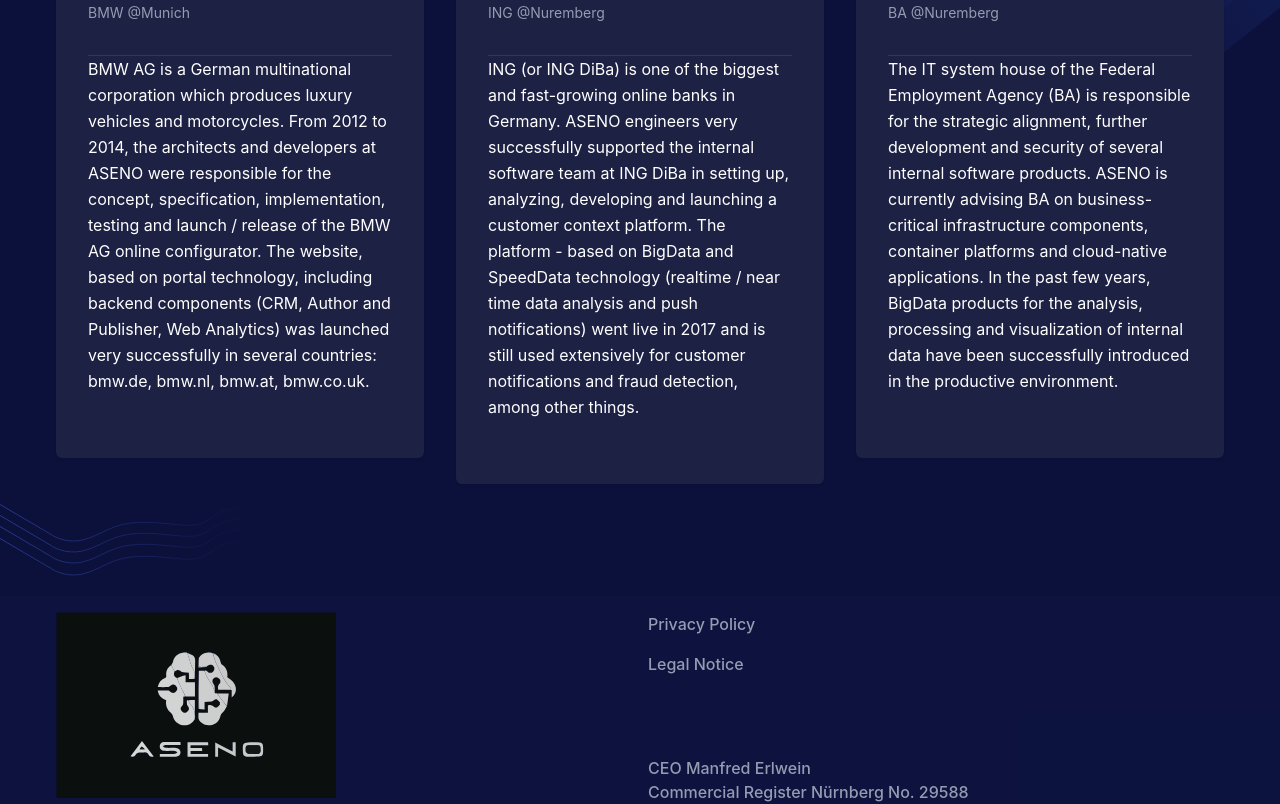
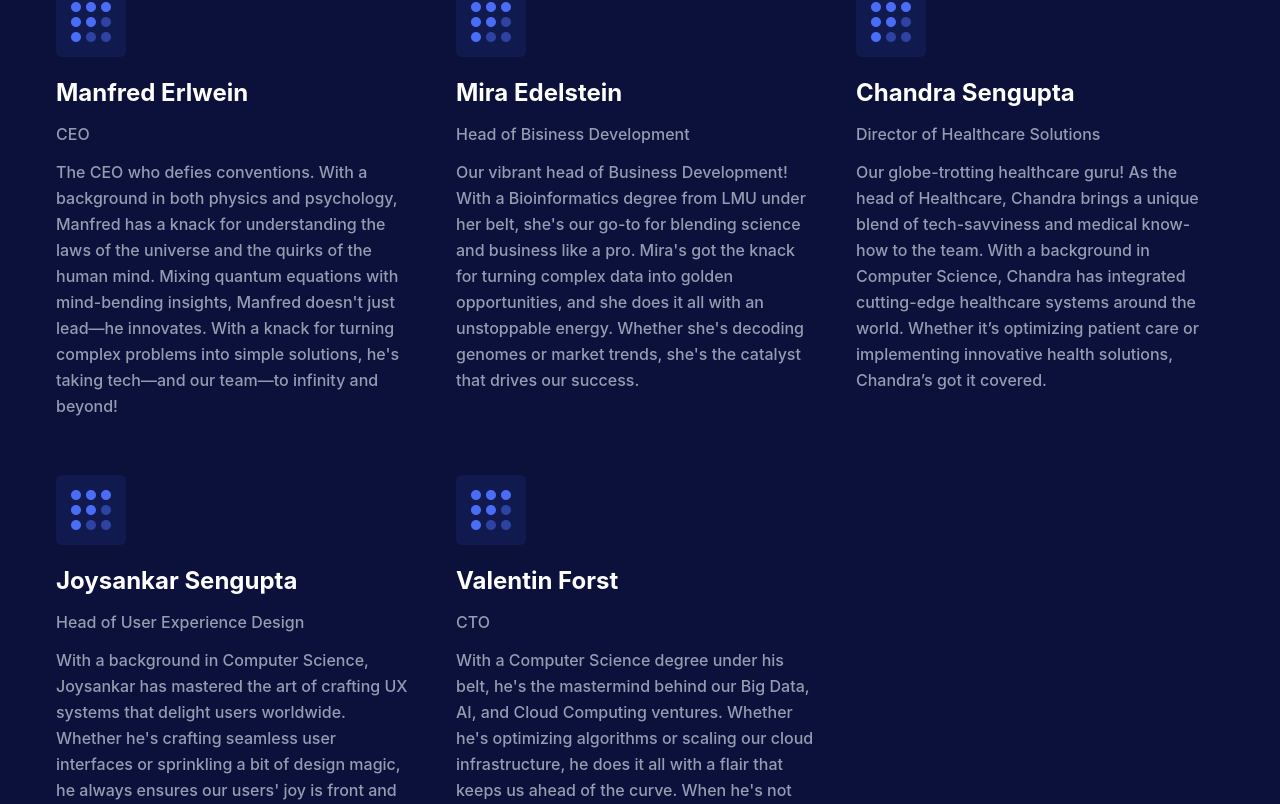
Before and after one commit to aseno-gmbh/aseno-gmbh.github.io, a Next.js app: page / in a window 1280 px wide. Shown: the part 2079-2883 px from the top of the page. Built offline with nearby package versions, Linux system fonts and the light colour scheme.

Commit message:
add team members

```diff
--- a/app/page.jsx
+++ b/app/page.jsx
@@ -1,7 +1,8 @@
 // import AboutSectionOne from "@/components/About/AboutSectionOne";
 // import AboutSectionTwo from "@/components/About/AboutSectionTwo";
 // import Blog from "@/components/Blog";
-// import Brands from "@/components/Brands";
+//import Brands from "@/components/Brands";
+import Team from "@/components/Team";
 // import Contact from "@/components/Contact";
 import Features from "@/components/Features";
 import Hero from "@/components/Hero";
@@ -21,7 +22,7 @@
       <Brands /> */}
       {/* <AboutSectionOne />
       <AboutSectionTwo /> */}
-
+      <Team />
       <Testimonials />
        {/*<Pricing />
       <Blog />
--- /dev/null
+++ b/components/Team/SingleMember.jsx
@@ -0,0 +1,23 @@
+const SingleMember = ({ member }) => {
+  const { icon, name, title, paragraph } = member;
+  return (
+    <div className="w-full">
+      <div className="wow fadeInUp" data-wow-delay=".15s">
+        <div className="mb-5 flex h-[70px] w-[70px] items-center justify-center rounded-md bg-primary bg-opacity-10 text-primary">
+          {icon}
+        </div>
+        <h3 className="mb-3 text-xl font-bold text-black dark:text-white sm:text-2xl lg:text-xl xl:text-2xl">
+          {name}
+        </h3>
+        <p className="mb-3 pr-[12px] text-base font-medium leading-relaxed text-body-color">
+          {title}
+        </p>
+        <p className="pr-[10px] text-base font-medium leading-relaxed text-body-color">
+          {paragraph}
+        </p>
+      </div>
+    </div>
+  );
+};
+
+export default SingleMember;
--- /dev/null
+++ b/components/Team/TeamData.jsx
@@ -0,0 +1,84 @@
+const teamData = [
+  {
+    id: 1,
+    icon: (
+      <svg width="40" height="40" viewBox="0 0 40 40" className="fill-current">
+        <path
+          opacity="0.5"
+          d="M20 30C22.75 30 25 32.25 25 35C25 37.75 22.75 40 20 40C17.25 40 15 37.75 15 35C15 32.25 17.25 30 20 30ZM35 30C37.75 30 40 32.25 40 35C40 37.75 37.75 40 35 40C32.25 40 30 37.75 30 35C30 32.25 32.25 30 35 30ZM35 15C37.75 15 40 17.25 40 20C40 22.75 37.75 25 35 25C32.25 25 30 22.75 30 20C30 17.25 32.25 15 35 15Z"
+        />
+        <path d="M20 15C22.75 15 25 17.25 25 20C25 22.75 22.75 25 20 25C17.25 25 15 22.75 15 20C15 17.25 17.25 15 20 15ZM20 0C22.75 0 25 2.25 25 5C25 7.75 22.75 10 20 10C17.25 10 15 7.75 15 5C15 2.25 17.25 0 20 0ZM5 30C7.75 30 10 32.25 10 35C10 37.75 7.75 40 5 40C2.25 40 0 37.75 0 35C0 32.25 2.25 30 5 30ZM5 15C7.75 15 10 17.25 10 20C10 22.75 7.75 25 5 25C2.25 25 0 22.75 0 20C0 17.25 2.25 15 5 15ZM5 0C7.75 0 10 2.25 10 5C10 7.75 7.75 10 5 10C2.25 10 0 7.75 0 5C0 2.25 2.25 0 5 0ZM35 0C37.75 0 40 2.25 40 5C40 7.75 37.75 10 35 10C32.25 10 30 7.75 30 5C30 2.25 32.25 0 35 0Z" />
+      </svg>
+    ),
+    name: "Manfred Erlwein",
+    title: "CEO",
+    paragraph:
+      "The CEO who defies conventions. With a background in both physics and psychology, Manfred has a knack for understanding the laws of the universe and the quirks of the human mind. Mixing quantum equations with mind-bending insights, Manfred doesn't just lead—he innovates. With a knack for turning complex problems into simple solutions, he's taking tech—and our team—to infinity and beyond!",
+   },
+  {
+    id: 2,
+    icon: (
+      <svg width="40" height="40" viewBox="0 0 40 40" className="fill-current">
+        <path
+          opacity="0.5"
+          d="M20 30C22.75 30 25 32.25 25 35C25 37.75 22.75 40 20 40C17.25 40 15 37.75 15 35C15 32.25 17.25 30 20 30ZM35 30C37.75 30 40 32.25 40 35C40 37.75 37.75 40 35 40C32.25 40 30 37.75 30 35C30 32.25 32.25 30 35 30ZM35 15C37.75 15 40 17.25 40 20C40 22.75 37.75 25 35 25C32.25 25 30 22.75 30 20C30 17.25 32.25 15 35 15Z"
+        />
+        <path d="M20 15C22.75 15 25 17.25 25 20C25 22.75 22.75 25 20 25C17.25 25 15 22.75 15 20C15 17.25 17.25 15 20 15ZM20 0C22.75 0 25 2.25 25 5C25 7.75 22.75 10 20 10C17.25 10 15 7.75 15 5C15 2.25 17.25 0 20 0ZM5 30C7.75 30 10 32.25 10 35C10 37.75 7.75 40 5 40C2.25 40 0 37.75 0 35C0 32.25 2.25 30 5 30ZM5 15C7.75 15 10 17.25 10 20C10 22.75 7.75 25 5 25C2.25 25 0 22.75 0 20C0 17.25 2.25 15 5 15ZM5 0C7.75 0 10 2.25 10 5C10 7.75 7.75 10 5 10C2.25 10 0 7.75 0 5C0 2.25 2.25 0 5 0ZM35 0C37.75 0 40 2.25 40 5C40 7.75 37.75 10 35 10C32.25 10 30 7.75 30 5C30 2.25 32.25 0 35 0Z" />
+      </svg>
+    ),
+    name: "Mira Edelstein",
+    title: "Head of Bisiness Development",
+    paragraph:
+      "Our vibrant head of Business Development! With a Bioinformatics degree from LMU under her belt, she's our go-to for blending science and business like a pro. Mira's got the knack for turning complex data into golden opportunities, and she does it all with an unstoppable energy. Whether she's decoding genomes or market trends, she's the catalyst that drives our success.",
+  },
+  {
+    id: 3,
+    icon: (
+      <svg width="40" height="40" viewBox="0 0 40 40" className="fill-current">
+        <path
+          opacity="0.5"
+          d="M20 30C22.75 30 25 32.25 25 35C25 37.75 22.75 40 20 40C17.25 40 15 37.75 15 35C15 32.25 17.25 30 20 30ZM35 30C37.75 30 40 32.25 40 35C40 37.75 37.75 40 35 40C32.25 40 30 37.75 30 35C30 32.25 32.25 30 35 30ZM35 15C37.75 15 40 17.25 40 20C40 22.75 37.75 25 35 25C32.25 25 30 22.75 30 20C30 17.25 32.25 15 35 15Z"
+        />
+        <path d="M20 15C22.75 15 25 17.25 25 20C25 22.75 22.75 25 20 25C17.25 25 15 22.75 15 20C15 17.25 17.25 15 20 15ZM20 0C22.75 0 25 2.25 25 5C25 7.75 22.75 10 20 10C17.25 10 15 7.75 15 5C15 2.25 17.25 0 20 0ZM5 30C7.75 30 10 32.25 10 35C10 37.75 7.75 40 5 40C2.25 40 0 37.75 0 35C0 32.25 2.25 30 5 30ZM5 15C7.75 15 10 17.25 10 20C10 22.75 7.75 25 5 25C2.25 25 0 22.75 0 20C0 17.25 2.25 15 5 15ZM5 0C7.75 0 10 2.25 10 5C10 7.75 7.75 10 5 10C2.25 10 0 7.75 0 5C0 2.25 2.25 0 5 0ZM35 0C37.75 0 40 2.25 40 5C40 7.75 37.75 10 35 10C32.25 10 30 7.75 30 5C30 2.25 32.25 0 35 0Z" />
+      </svg>
+    ),
+    name: "Chandra Sengupta",
+    title: "Director of Healthcare Solutions",
+    paragraph:
+      "Our globe-trotting healthcare guru! As the head of Healthcare, Chandra brings a unique blend of tech-savviness and medical know-how to the team. With a background in Computer Science, Chandra has integrated cutting-edge healthcare systems around the world. Whether it’s optimizing patient care or implementing innovative health solutions, Chandra’s got it covered. ",
+  },
+  {
+    id: 4,
+    icon: (
+      <svg width="40" height="40" viewBox="0 0 40 40" className="fill-current">
+        <path
+          opacity="0.5"
+          d="M20 30C22.75 30 25 32.25 25 35C25 37.75 22.75 40 20 40C17.25 40 15 37.75 15 35C15 32.25 17.25 30 20 30ZM35 30C37.75 30 40 32.25 40 35C40 37.75 37.75 40 35 40C32.25 40 30 37.75 30 35C30 32.25 32.25 30 35 30ZM35 15C37.75 15 40 17.25 40 20C40 22.75 37.75 25 35 25C32.25 25 30 22.75 30 20C30 17.25 32.25 15 35 15Z"
+        />
+        <path d="M20 15C22.75 15 25 17.25 25 20C25 22.75 22.75 25 20 25C17.25 25 15 22.75 15 20C15 17.25 17.25 15 20 15ZM20 0C22.75 0 25 2.25 25 5C25 7.75 22.75 10 20 10C17.25 10 15 7.75 15 5C15 2.25 17.25 0 20 0ZM5 30C7.75 30 10 32.25 10 35C10 37.75 7.75 40 5 40C2.25 40 0 37.75 0 35C0 32.25 2.25 30 5 30ZM5 15C7.75 15 10 17.25 10 20C10 22.75 7.75 25 5 25C2.25 25 0 22.75 0 20C0 17.25 2.25 15 5 15ZM5 0C7.75 0 10 2.25 10 5C10 7.75 7.75 10 5 10C2.25 10 0 7.75 0 5C0 2.25 2.25 0 5 0ZM35 0C37.75 0 40 2.25 40 5C40 7.75 37.75 10 35 10C32.25 10 30 7.75 30 5C30 2.25 32.25 0 35 0Z" />
+      </svg>
+    ),
+    name: "Joysankar Sengupta",
+    title: "Head of User Experience Design",
+    paragraph:
+      "With a background in Computer Science, Joysankar has mastered the art of crafting UX systems that delight users worldwide. Whether he's crafting seamless user interfaces or sprinkling a bit of design magic, he always ensures our users' joy is front and center. Joysankar's blend of technical prowess and creative flair makes him an invaluable asset to our crew!",
+  },
+  {
+    id: 5,
+    icon: (
+      <svg width="40" height="40" viewBox="0 0 40 40" className="fill-current">
+        <path
+          opacity="0.5"
+          d="M20 30C22.75 30 25 32.25 25 35C25 37.75 22.75 40 20 40C17.25 40 15 37.75 15 35C15 32.25 17.25 30 20 30ZM35 30C37.75 30 40 32.25 40 35C40 37.75 37.75 40 35 40C32.25 40 30 37.75 30 35C30 32.25 32.25 30 35 30ZM35 15C37.75 15 40 17.25 40 20C40 22.75 37.75 25 35 25C32.25 25 30 22.75 30 20C30 17.25 32.25 15 35 15Z"
+        />
+        <path d="M20 15C22.75 15 25 17.25 25 20C25 22.75 22.75 25 20 25C17.25 25 15 22.75 15 20C15 17.25 17.25 15 20 15ZM20 0C22.75 0 25 2.25 25 5C25 7.75 22.75 10 20 10C17.25 10 15 7.75 15 5C15 2.25 17.25 0 20 0ZM5 30C7.75 30 10 32.25 10 35C10 37.75 7.75 40 5 40C2.25 40 0 37.75 0 35C0 32.25 2.25 30 5 30ZM5 15C7.75 15 10 17.25 10 20C10 22.75 7.75 25 5 25C2.25 25 0 22.75 0 20C0 17.25 2.25 15 5 15ZM5 0C7.75 0 10 2.25 10 5C10 7.75 7.75 10 5 10C2.25 10 0 7.75 0 5C0 2.25 2.25 0 5 0ZM35 0C37.75 0 40 2.25 40 5C40 7.75 37.75 10 35 10C32.25 10 30 7.75 30 5C30 2.25 32.25 0 35 0Z" />
+      </svg>
+    ),
+    name: "Valentin Forst",
+    title: "CTO",
+    paragraph:
+      "With a Computer Science degree under his belt, he's the mastermind behind our Big Data, AI, and Cloud Computing ventures. Whether he's optimizing algorithms or scaling our cloud infrastructure, he does it all with a flair that keeps us ahead of the curve. When he's not busy revolutionizing our digital infrastructure, he's probably dreaming up the next big thing in tech.",
+  }
+
+];
+export default teamData;
--- /dev/null
+++ b/components/Team/index.jsx
@@ -0,0 +1,30 @@
+import SectionTitle from "../Common/SectionTitle";
+import SingleMember from "./SingleMember";
+import teamData from "./TeamData";
+
+const Team = () => {
+  return (
+    <>
+      <section
+        id="Team"
+        className="bg-primary/[.03] py-16 md:py-20 lg:py-28"
+      >
+        <div className="container">
+          <SectionTitle
+            title="Team"
+            paragraph="Meet our team! Expertise is not merely a possession but a tool wielded with finesse, shaping the digital healthcare future with every innovation they conceive."
+            center
+          />
+
+          <div className="grid grid-cols-1 gap-x-8 gap-y-14 md:grid-cols-2 lg:grid-cols-3">
+            {teamData.map((member) => (
+              <SingleMember key={member.id} member={member} />
+            ))}
+          </div>
+        </div>
+      </section>
+    </>
+  );
+};
+
+export default Team;
```
Also changed, not shown: 2 other files (tests, documents, lock files or other folders).
